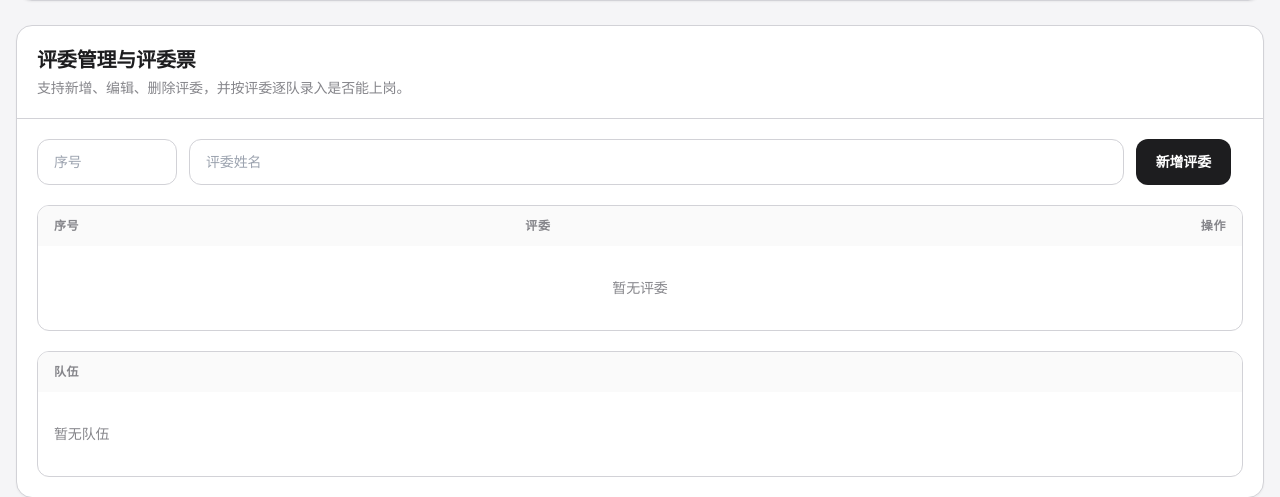
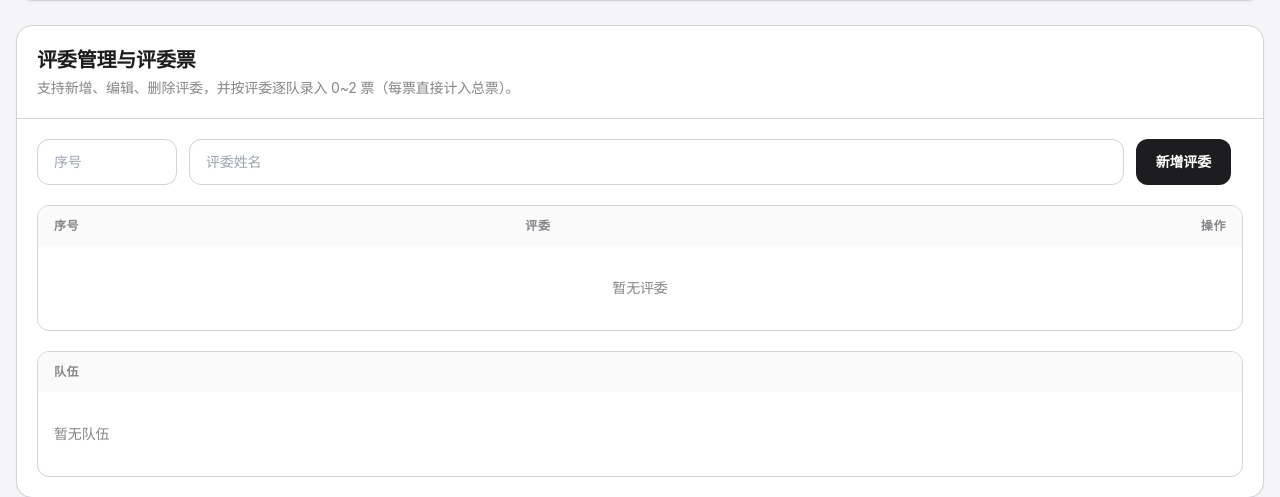
Before and after one commit to NemoArce2007/hackathon, a Flask app: page /admin in a window 1280 px wide. Shown: the part 2233-2730 px from the top of the page. Run offline with Flask 3, Linux system fonts and the light colour scheme; the visitor is signed in with stand-in values (Sample User, id 1); data comes from the database, SQL or seed files in the repository; data that the repository does not hold is empty; some libraries are stand-ins or nearby versions.

Commit message:
评委票改为 0~2 票制：DB CHECK 放开至 (0,1,2)，计分改为评委票直接求和（不再 ×2），录入接收 0/1/2 并校验，后台 checkbox 改为 0/1/2 下拉选择器
Co-Authored-By: Claude Opus 4.7 <noreply@anthropic.com>

```diff
--- a/app.py
+++ b/app.py
@@ -130,7 +130,7 @@ def init_db():
         id INTEGER PRIMARY KEY AUTOINCREMENT,
         judge_id INTEGER NOT NULL REFERENCES judges(id) ON DELETE CASCADE,
         target_team_id INTEGER NOT NULL REFERENCES teams(id) ON DELETE CASCADE,
-        vote INTEGER NOT NULL CHECK (vote IN (0, 1)),
+        vote INTEGER NOT NULL CHECK (vote IN (0, 1, 2)),
         entered_by_admin_open_id TEXT NOT NULL,
         updated_at TEXT NOT NULL DEFAULT CURRENT_TIMESTAMP,
         UNIQUE (judge_id, target_team_id)
@@ -557,10 +557,11 @@ def score_rows():
         peer_count = get_db().execute(
             "SELECT COUNT(*) AS count FROM peer_votes WHERE target_team_id = ? AND vote = 1", (team["id"],)
         ).fetchone()["count"]
-        judge_approvals = get_db().execute(
-            "SELECT COUNT(*) AS count FROM judge_votes WHERE target_team_id = ? AND vote = 1", (team["id"],)
-        ).fetchone()["count"]
-        judge_score = judge_approvals * 2
+        judge_row = get_db().execute(
+            "SELECT COUNT(*) AS approvals, COALESCE(SUM(vote), 0) AS score FROM judge_votes WHERE target_team_id = ? AND vote > 0", (team["id"],)
+        ).fetchone()
+        judge_approvals = judge_row["approvals"]
+        judge_score = judge_row["score"]
         total = team["demand_vote"] + peer_count + judge_score
         tie_round_no, tie_votes = tie_rank.get(team["id"], (0, 0))
         rows.append({
@@ -1028,7 +1029,13 @@ def save_judge_votes():
     teams = ordered_teams()
     for judge in judges:
         for team in teams:
-            vote = 1 if request.form.get(f"judge_{judge['id']}_team_{team['id']}") == "1" else 0
+            raw = request.form.get(f"judge_{judge['id']}_team_{team['id']}", "0")
+            try:
+                vote = int(raw)
+            except (TypeError, ValueError):
+                vote = 0
+            if vote not in (0, 1, 2):
+                vote = 0
             get_db().execute(
                 """
                 INSERT INTO judge_votes (judge_id, target_team_id, vote, entered_by_admin_open_id)
--- a/templates/admin.html
+++ b/templates/admin.html
@@ -276,7 +276,7 @@
 <section class="mt-6 rounded-2xl border border-line bg-white shadow-sm">
   <div class="border-b border-line p-5">
     <h2 class="text-xl font-bold">评委管理与评委票</h2>
-    <p class="mt-1 text-sm text-muted">支持新增、编辑、删除评委，并按评委逐队录入是否能上岗。</p>
+    <p class="mt-1 text-sm text-muted">支持新增、编辑、删除评委，并按评委逐队录入 0~2 票（每票直接计入总票）。</p>
   </div>
   <div class="space-y-5 p-5">
     <form action="{{ url_for('save_judge') }}" method="post" class="grid gap-3 text-sm sm:grid-cols-[140px_1fr_auto_auto]">
@@ -321,7 +321,8 @@
           <tr>
             <td class="px-4 py-4 font-semibold">#{{ team.order_index }} {{ team.name }}</td>
             {% for judge in judges %}
-            <td class="text-center"><input class="h-5 w-5 rounded" type="checkbox" name="judge_{{ judge.id }}_team_{{ team.id }}" value="1" {% if judge_votes.get((judge.id, team.id)) == 1 %}checked{% endif %}></td>
+            {% set jv = judge_votes.get((judge.id, team.id), 0) %}
+            <td class="text-center"><select name="judge_{{ judge.id }}_team_{{ team.id }}" class="rounded-lg border border-line px-2 py-1.5 text-sm font-semibold"><option value="0" {% if jv == 0 %}selected{% endif %}>0</option><option value="1" {% if jv == 1 %}selected{% endif %}>1</option><option value="2" {% if jv == 2 %}selected{% endif %}>2</option></select></td>
             {% endfor %}
           </tr>
           {% else %}
```
